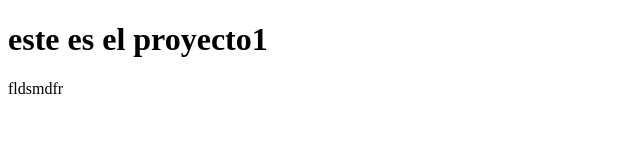
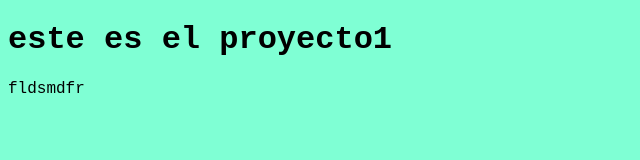
Before and after one commit to miguelanggelo/proyecto1, a plain HTML site: page index.html in a window 1280 px wide. Shown: the whole page, without its empty margins (0-640 px from the left). Drawn offline with Linux system fonts and the light colour scheme.

Commit message:
segundo comentario

```diff
--- a/index.html
+++ b/index.html
@@ -5,6 +5,7 @@
     <meta http-equiv="X-UA-Compatible" content="IE=edge">
     <meta name="viewport" content="width=device-width, initial-scale=1.0">
     <title>proyecto1</title>
+    <link rel="stylesheet" href="style.css">
 </head>
 <body>
     <h1>este es el proyecto1</h1>
--- /dev/null
+++ b/style.css
@@ -0,0 +1,4 @@
+body {
+    background-color: aquamarine;
+    font-family:'Courier New', Courier, monospace ;
+}
```
